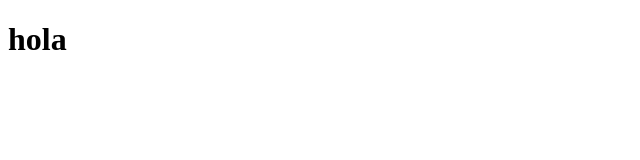
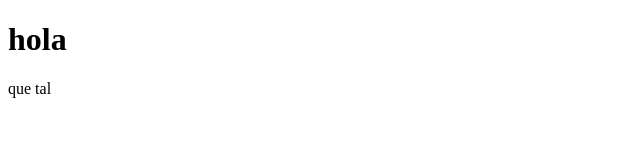
Before and after one commit to Judycampk/practica-github-poderio, a plain HTML site: page index.html in a window 1280 px wide. Shown: the full height of the page, 0-640 px from the left. Drawn offline with Linux system fonts and the light colour scheme.

Commit message:
prueba de commit

```diff
--- a/index.html
+++ b/index.html
@@ -8,5 +8,6 @@
 </head>
 <body>
     <h1>hola</h1>
+    <p>que tal</p>
 </body>
 </html>
```
